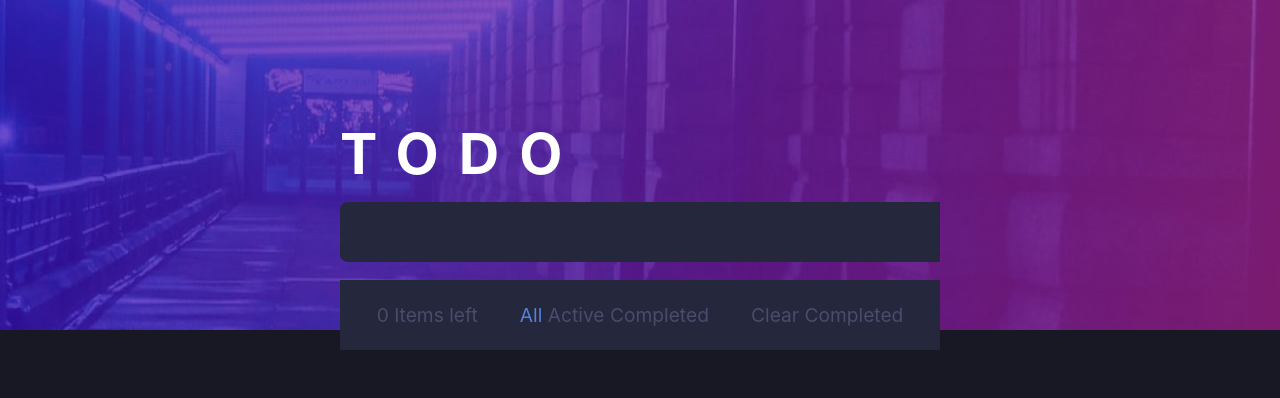
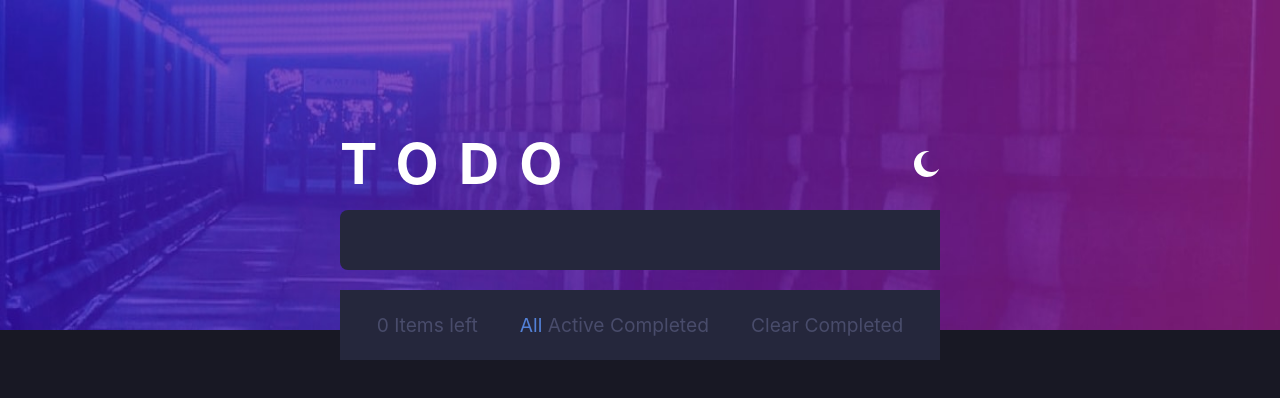
Before and after one commit to fabriciocunhauk/react-to-do-list, a React (Create React App) app: page / in a window 1280 px wide. Shown: the top 398 px of the page. Built offline with nearby package versions, Linux system fonts and the light colour scheme.

Commit message:
Added Theme change functionality

```diff
--- a/src/components/ToDoList/ToDoList.jsx
+++ b/src/components/ToDoList/ToDoList.jsx
@@ -4,7 +4,7 @@ import checkedIcon from '../../assets/images/icon-check.svg';
 
 import './to-do-list.css';
 
-const ToDoList = () => {
+const ToDoList = ({ themeIconChange }) => {
     const [inputContent, setInputContent] = useState("");
     const [toDoContent, setToDoContent] = useState([]);
     const [filteredContent, setFilteredContent] = useState([]);
@@ -72,10 +72,10 @@ const ToDoList = () => {
 
     return (
         <div className="to-do-container">
+
             <form onSubmit={handleSubmit}>
-                <label htmlFor="to-do">
-                    TODO
                 <input
+                    className={themeIconChange ? "input-theme-light input-theme" : "input-theme"}
                     type="text"
                     name="to-do"
                     id="to-do"
@@ -83,10 +83,9 @@ const ToDoList = () => {
                     required
                     onChange={handleChange}
                 />
-                </label>
             </form>
 
-            <div className="to-dos">
+            <div className={themeIconChange ? "to-dos-light to-dos" : "to-dos"}>
                 <ul className="to-dos-lists">
                     {filteredContent.map((todo, ToDoIndex) => {
                         return (
@@ -101,7 +100,7 @@ const ToDoList = () => {
                         );
                     })}
                 </ul>
-                <div className="to-do-options">
+                <div className={themeIconChange ? "to-do-options-light to-do-options" : "to-do-options"}>
                     <p>{toDoContent.length} Items left</p>
                     <ul>
                         <li
@@ -120,7 +119,7 @@ const ToDoList = () => {
                             Completed
                         </li>
                     </ul>
-                    <p className="clear-completed">Clear Completed</p>
+                    <p className={themeIconChange ? "clear-completed-light" : "clear-completed"}>Clear Completed</p>
                 </div>
             </div>
         </div>
--- a/src/components/ToDoList/to-do-list.css
+++ b/src/components/ToDoList/to-do-list.css
@@ -4,23 +4,17 @@
     align-items: center;
     justify-content: space-around;
     width: 600px;
-    margin-top: -210px;
+    margin-top: -120px;
 }
 
 form {
     width: 100%;
     height: 70px;
-    margin-bottom: 90px;
+    margin-bottom: 10px;
     color: white;
 }
 
-form label {
-    font-size: 3.5rem;
-    font-weight: bold;
-    letter-spacing: 20px;
-}
-
-form input {
+.input-theme {
     width: 100%;
     height: 60px;
     outline: none;
@@ -31,6 +25,11 @@ form input {
     color: white;
     font-size: 2rem;
     text-indent: 20px;
+}
+
+.input-theme-light {
+    background: white;
+    color: #494C6B;
 }
 
 .to-dos {
@@ -46,6 +45,11 @@ form input {
     font-size: 2rem;
 }
 
+.to-dos-light>ul>li {
+    background: white;
+    color: #494C6B;
+}
+
 .to-do-lists {
     width: 100%;
     height: 60px;
@@ -58,6 +62,7 @@ form input {
     justify-content: space-evenly;
     width: 100%;
     height: 70px;
+    margin-bottom: 20px;
     font-size: 1.2rem;
     background: #25273C;
     color: #494C6B;
@@ -66,6 +71,16 @@ form input {
 .to-do-options>.clear-completed:hover {
     color: white;
     cursor: pointer;
+}
+
+.clear-completed-light:hover {
+    color: #5381D7;
+    cursor: pointer;
+}
+
+.to-do-options-light {
+    background: white;
+    box-shadow: 1px 1px 10px black;
 }
 
 .to-do-options>ul {
--- a/src/pages/Main.jsx
+++ b/src/pages/Main.jsx
@@ -1,13 +1,39 @@
-import React from 'react';
+import React, { useState } from 'react';
 import ToDoList from '../components/ToDoList/ToDoList';
 import darkBackground from '../assets/images/bg-desktop-dark.jpg';
+import lightBackground from '../assets/images/bg-desktop-light.jpg';
+import moonIcon from '../assets/images/icon-moon.svg';
+import sunIcon from '../assets/images/icon-sun.svg';
+
 import './main.css';
 
 function Main() {
+    const [themeIconChange, setThemeIconChange] = useState(false);
+    const [themeIcon, setThemeIcon] = useState(moonIcon);
+    const [themeBg, setThemeBg] = useState(darkBackground);
+
+    const handleTheme = () => {
+        if (themeIconChange) {
+            setThemeIcon(moonIcon);
+            setThemeBg(darkBackground);
+            setThemeIconChange(false);
+        } else {
+            setThemeIcon(sunIcon);
+            setThemeBg(lightBackground);
+            setThemeIconChange(true);
+        }
+    }
+
     return (
-        <div className="main-container">
-            <img src={darkBackground} alt="dark-background" />
-            <ToDoList />
+        <div className={themeIconChange ? "main-container-light main-container" : "main-container"}>
+            <img src={themeBg} alt="dark-background" />
+            <div className="to-do-header">
+                <h1>TODO</h1>
+                <img src={themeIcon} alt="moon icon" onClick={handleTheme} />
+            </div>
+            <ToDoList
+                themeIconChange={themeIconChange}
+            />
         </div>
     );
 }
--- a/src/pages/main.css
+++ b/src/pages/main.css
@@ -7,7 +7,32 @@
     background: #181824;
 }
 
+.main-container-light {
+    background: white;
+}
+
 .main-container>img {
     width: 100vw;
     height: 330px;
 }
+
+.to-do-header {
+    display: flex;
+    align-items: center;
+    justify-content: space-between;
+    width: 600px;
+    position: absolute;
+    margin-top: 130px;
+
+}
+
+.to-do-header>h1 {
+    font-size: 3.5rem;
+    font-weight: bold;
+    letter-spacing: 20px;
+    color: white;
+}
+
+.to-do-header img {
+    cursor: pointer;
+}
```
Lines whose indentation alone changed are shown as unchanged.
